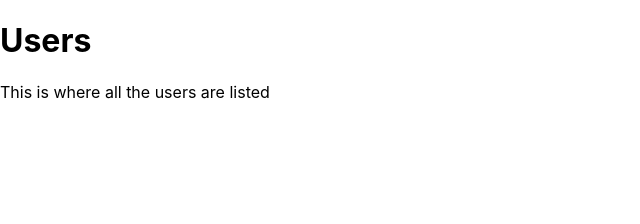
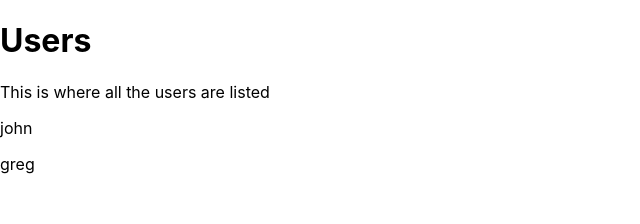
Before and after one commit to JohnJasonFisher/next_greg, a Next.js app: page /users in a window 1280 px wide. Shown: the top 224 px of the page, without its empty margins (0-640 px from the left). Built offline with nearby package versions, Linux system fonts and the light colour scheme.

Commit message:
fetch users data from api

```diff
--- a/pages/api/users/index.js
+++ b/pages/api/users/index.js
@@ -2,5 +2,5 @@ export default function usersHandler(req, res) {
     res.status(200).json({ users: [
         { name: 'john' },
         { name: 'greg' },
-    ] })
+    ]})
   }
--- a/pages/users/index.js
+++ b/pages/users/index.js
@@ -1,8 +1,22 @@
-export default function Users() {
+export default function Users({ users }) {
+  console.log(users)
+    let users_element = users.map(user => <p key={user.name}>{user.name}</p>)
     return (
     <div className="Users">
         <h1>Users</h1>
         <p>This is where all the users are listed</p>
+        {users_element}
     </div>
   )
 }
+
+export async function getStaticProps() {
+  const res = await fetch('http://localhost:3000/api/users')
+  const data = await res.json()
+  const users = data.users
+  return {
+    props: {
+      users,
+    },
+  }
+}
```
